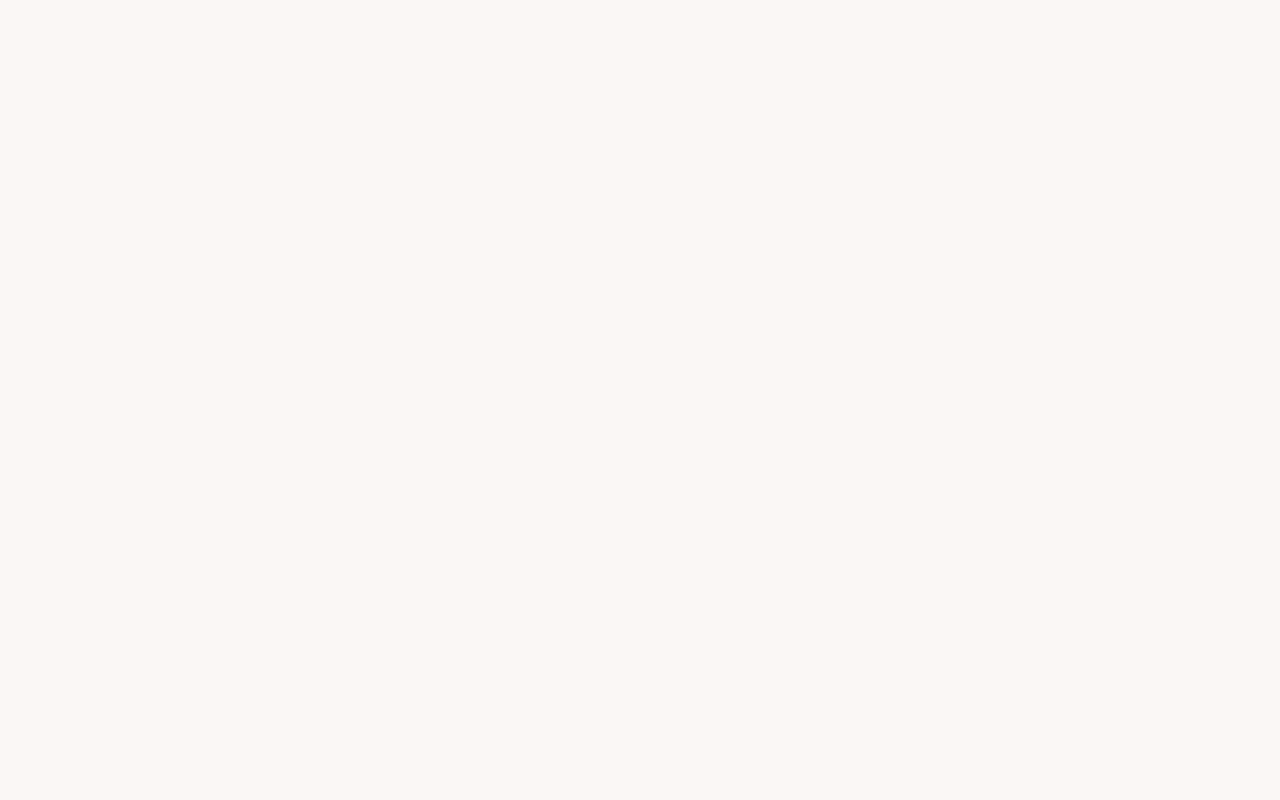
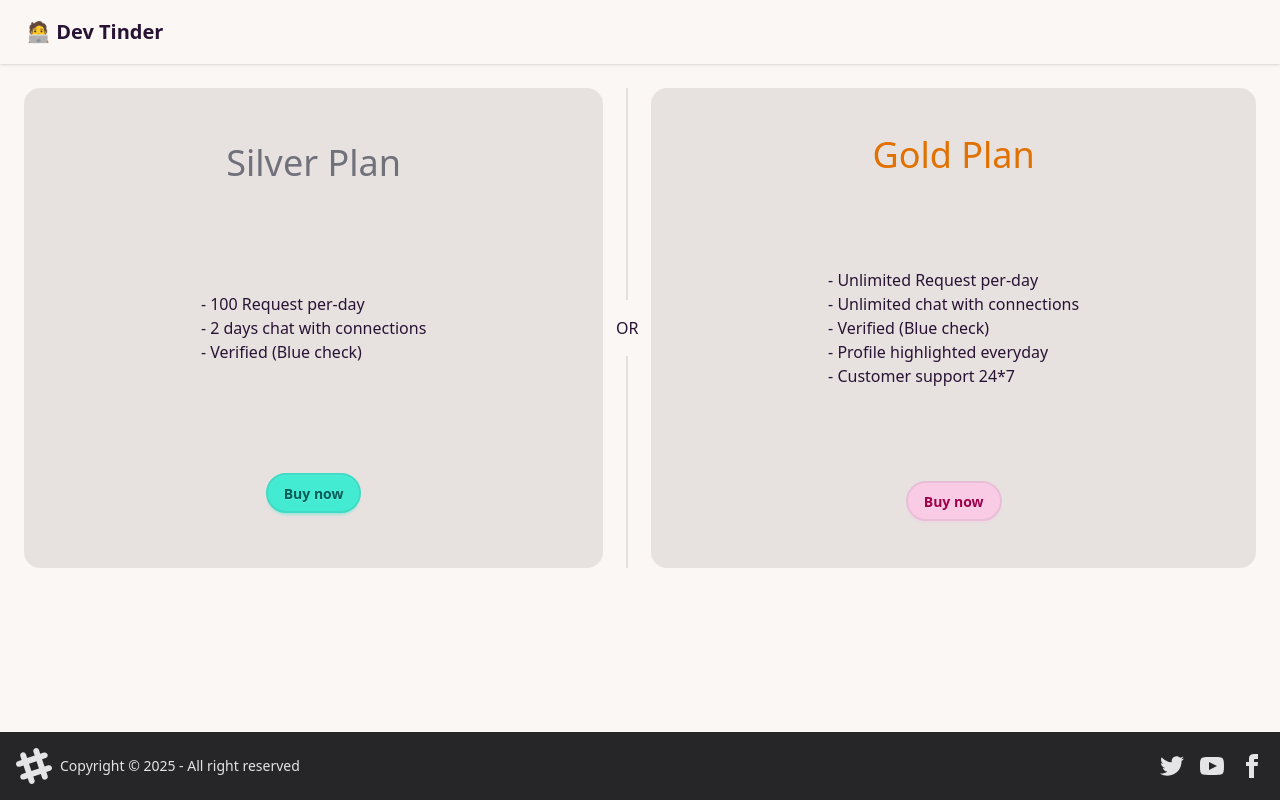
Before and after one commit to iamrajshah/tinder-ui, a React (Vite) app: page /premium in a window 1280 px wide. Before the commit this address had no page. Built offline with nearby package versions, Linux system fonts and the light colour scheme; no server answers.

Commit message:
Integrated paument gateway

```diff
--- a/index.html
+++ b/index.html
@@ -5,6 +5,7 @@
     <link rel="icon" type="image/svg+xml" href="/vite.svg" />
     <meta name="viewport" content="width=device-width, initial-scale=1.0" />
     <title>Tinder (Vite + React)</title>
+    <script src="https://checkout.razorpay.com/v1/checkout.js"></script>
   </head>
   <body>
     <div id="root"></div>
--- a/src/App.jsx
+++ b/src/App.jsx
@@ -7,6 +7,7 @@ import appStore from "./utils/appStore";
 import Feed from "./components/Feed";
 import Connections from "./components/Connections";
 import Requests from "./components/Requests";
+import Premium from "./components/Premium";
 
 function App() {
   return (
@@ -19,6 +20,7 @@ function App() {
             <Route path="/profile" element={<Profile />} />
             <Route path="/connections" element={<Connections />} />
             <Route path="/requests" element={<Requests />} />
+            <Route path="/premium" element={<Premium />} />
           </Route>
         </Routes>
       </BrowserRouter>
--- a/src/components/NavBar.jsx
+++ b/src/components/NavBar.jsx
@@ -64,6 +64,9 @@ const NavBar = () => {
                 <Link to="/requests">Requests</Link>
               </li>
               <li>
+                <Link to="/premium">Premium</Link>
+              </li>
+              <li>
                 <Link onClick={handleLogout}>Logout</Link>
               </li>
             </ul>
--- /dev/null
+++ b/src/components/Premium.jsx
@@ -0,0 +1,75 @@
+import axios from "axios";
+import { BASE_URL } from "../utils/constants";
+
+const Premium = () => {
+  const buyPlan = async (plan) => {
+    try {
+      const result = await axios.post(
+        BASE_URL + "/payment/order",
+        {
+          plan,
+        },
+        { withCredentials: true }
+      );
+
+      const { keyId, data } = result.data;
+      const { amount, currency, orderId } = data;
+      const { firstName, lastName, emailId } = data.notes;
+
+      // Open Razorpay Checkout
+      const options = {
+        key: keyId, // Replace with your Razorpay key_id
+        amount, // Amount is in currency subunits. Default currency is INR. Hence, 50000 refers to 50000 paise
+        currency,
+        name: "Raj Tinder",
+        description: "Test Transaction",
+        order_id: orderId, // This is the order_id created in the backend
+        prefill: {
+          name: firstName + lastName,
+          email: emailId,
+          contact: "9999999999",
+        },
+        theme: {
+          color: "#F37254",
+        },
+      };
+      const rzp = new window.Razorpay(options);
+      rzp.open();
+      console.log(result);
+    } catch (error) {
+      console.log(error);
+    }
+  };
+
+  return (
+    <div className="flex w-full p-6">
+      <div className="card bg-base-300 rounded-box grid h-120 grow place-items-center">
+        <h1 className="text-4xl text-zinc-500">Silver Plan</h1>
+        <ul>
+          <li>- 100 Request per-day</li>
+          <li>- 2 days chat with connections</li>
+          <li>- Verified (Blue check)</li>
+        </ul>
+        <button className="btn btn-primary" onClick={() => buyPlan("silver")}>
+          Buy now
+        </button>
+      </div>
+      <div className="divider divider-horizontal">OR</div>
+      <div className="card bg-base-300 rounded-box grid h-120 grow place-items-center">
+        <h1 className="text-4xl text-amber-600">Gold Plan</h1>
+        <ul>
+          <li>- Unlimited Request per-day</li>
+          <li>- Unlimited chat with connections</li>
+          <li>- Verified (Blue check)</li>
+          <li>- Profile highlighted everyday</li>
+          <li>- Customer support 24*7</li>
+        </ul>
+        <button className="btn btn-secondary" onClick={() => buyPlan("gold")}>
+          Buy now
+        </button>
+      </div>
+    </div>
+  );
+};
+
+export default Premium;
```
